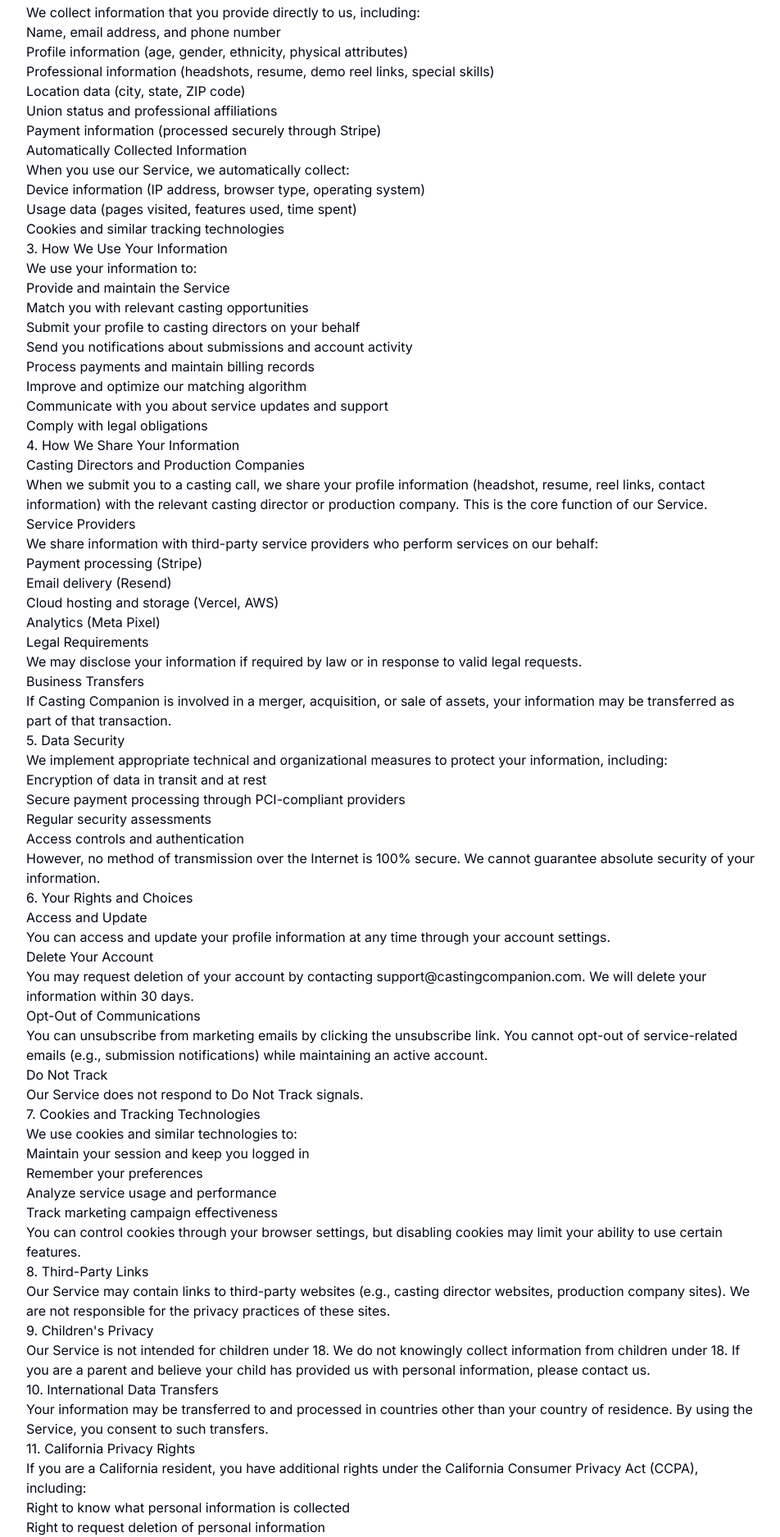
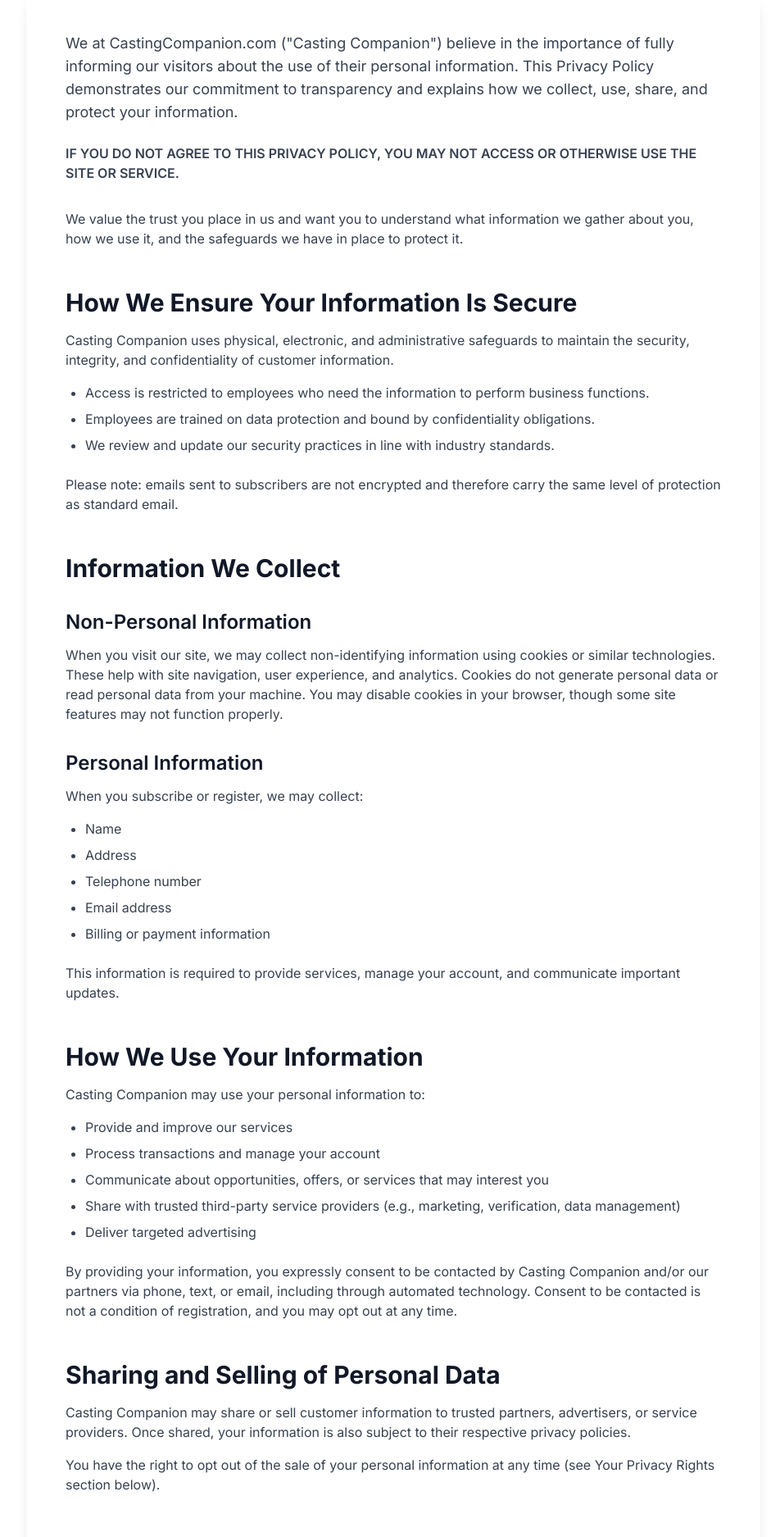
Before and after one commit to mmgolebi/castingcompanion3, a Next.js app: page /privacy in a window 1280 px wide. Shown: the part 405-2280 px from the top of the page at 82% size, without its empty margins (160-1112 px from the left). Built offline with nearby package versions, Linux system fonts and the light colour scheme.

Commit message:
Update privacy policy content with comprehensive GDPR/CCPA compliant policy

```diff
--- a/src/app/privacy/page.tsx
+++ b/src/app/privacy/page.tsx
@@ -23,177 +23,169 @@ export default function PrivacyPage() {
             <Link href="/auth/login">
               <Button variant="ghost" className="text-white hover:bg-white/10">Login</Button>
             </Link>
+            <Link href="/auth/register">
+              <Button className="bg-white text-purple-600 hover:bg-gray-100">Get Started</Button>
+            </Link>
           </div>
         </div>
       </nav>
 
       {/* Hero */}
-      <section className="bg-gradient-to-br from-slate-900 via-purple-900 to-slate-900 text-white py-12">
-        <div className="container mx-auto px-4">
-          <h1 className="text-4xl font-bold">Privacy Policy</h1>
-          <p className="text-gray-300 mt-2">Last updated: January 1, 2025</p>
+      <section className="bg-gradient-to-br from-slate-900 via-purple-900 to-slate-900 text-white py-20">
+        <div className="container mx-auto px-4 text-center">
+          <h1 className="text-5xl font-bold mb-6">Privacy Policy</h1>
+          <p className="text-xl text-gray-300 max-w-3xl mx-auto">
+            Your privacy matters to us
+          </p>
         </div>
       </section>
 
       {/* Content */}
-      <section className="py-12">
+      <section className="py-16">
         <div className="container mx-auto px-4">
-          <div className="max-w-4xl mx-auto prose prose-lg">
-            <h2>1. Introduction</h2>
-            <p>
-              Casting Companion ("we," "our," or "us") is committed to protecting your privacy. This Privacy Policy explains how we collect,
-              use, disclose, and safeguard your information when you use our service.
-            </p>
+          <div className="max-w-4xl mx-auto bg-white rounded-2xl shadow-lg p-8 md:p-12">
+            <div className="prose prose-lg max-w-none">
+              <p className="text-lg text-gray-700 mb-6">
+                We at CastingCompanion.com ("Casting Companion") believe in the importance of fully informing our visitors about the use of their personal information. This Privacy Policy demonstrates our commitment to transparency and explains how we collect, use, share, and protect your information.
+              </p>
 
-            <h2>2. Information We Collect</h2>
+              <p className="text-gray-700 font-semibold mb-8">
+                IF YOU DO NOT AGREE TO THIS PRIVACY POLICY, YOU MAY NOT ACCESS OR OTHERWISE USE THE SITE OR SERVICE.
+              </p>
 
-            <h3>Personal Information</h3>
-            <p>We collect information that you provide directly to us, including:</p>
-            <ul>
-              <li>Name, email address, and phone number</li>
-              <li>Profile information (age, gender, ethnicity, physical attributes)</li>
-              <li>Professional information (headshots, resume, demo reel links, special skills)</li>
-              <li>Location data (city, state, ZIP code)</li>
-              <li>Union status and professional affiliations</li>
-              <li>Payment information (processed securely through Stripe)</li>
-            </ul>
+              <p className="text-gray-700 mb-8">
+                We value the trust you place in us and want you to understand what information we gather about you, how we use it, and the safeguards we have in place to protect it.
+              </p>
 
-            <h3>Automatically Collected Information</h3>
-            <p>When you use our Service, we automatically collect:</p>
-            <ul>
-              <li>Device information (IP address, browser type, operating system)</li>
-              <li>Usage data (pages visited, features used, time spent)</li>
-              <li>Cookies and similar tracking technologies</li>
-            </ul>
+              <h2 className="text-3xl font-bold text-gray-900 mt-12 mb-4">How We Ensure Your Information Is Secure</h2>
+              <p className="text-gray-700 mb-4">
+                Casting Companion uses physical, electronic, and administrative safeguards to maintain the security, integrity, and confidentiality of customer information.
+              </p>
+              <ul className="list-disc pl-6 mb-6 text-gray-700 space-y-2">
+                <li>Access is restricted to employees who need the information to perform business functions.</li>
+                <li>Employees are trained on data protection and bound by confidentiality obligations.</li>
+                <li>We review and update our security practices in line with industry standards.</li>
+              </ul>
+              <p className="text-gray-700 mb-8">
+                Please note: emails sent to subscribers are not encrypted and therefore carry the same level of protection as standard email.
+              </p>
 
-            <h2>3. How We Use Your Information</h2>
-            <p>We use your information to:</p>
-            <ul>
-              <li>Provide and maintain the Service</li>
-              <li>Match you with relevant casting opportunities</li>
-              <li>Submit your profile to casting directors on your behalf</li>
-              <li>Send you notifications about submissions and account activity</li>
-              <li>Process payments and maintain billing records</li>
-              <li>Improve and optimize our matching algorithm</li>
-              <li>Communicate with you about service updates and support</li>
-              <li>Comply with legal obligations</li>
-            </ul>
+              <h2 className="text-3xl font-bold text-gray-900 mt-12 mb-4">Information We Collect</h2>
 
-            <h2>4. How We Share Your Information</h2>
+              <h3 className="text-2xl font-semibold text-gray-900 mt-8 mb-3">Non-Personal Information</h3>
+              <p className="text-gray-700 mb-6">
+                When you visit our site, we may collect non-identifying information using cookies or similar technologies. These help with site navigation, user experience, and analytics. Cookies do not generate personal data or read personal data from your machine. You may disable cookies in your browser, though some site features may not function properly.
+              </p>
 
-            <h3>Casting Directors and Production Companies</h3>
-            <p>
-              When we submit you to a casting call, we share your profile information (headshot, resume, reel links, contact information)
-              with the relevant casting director or production company. This is the core function of our Service.
-            </p>
+              <h3 className="text-2xl font-semibold text-gray-900 mt-8 mb-3">Personal Information</h3>
+              <p className="text-gray-700 mb-4">When you subscribe or register, we may collect:</p>
+              <ul className="list-disc pl-6 mb-6 text-gray-700 space-y-2">
+                <li>Name</li>
+                <li>Address</li>
+                <li>Telephone number</li>
+                <li>Email address</li>
+                <li>Billing or payment information</li>
+              </ul>
+              <p className="text-gray-700 mb-8">
+                This information is required to provide services, manage your account, and communicate important updates.
+              </p>
 
-            <h3>Service Providers</h3>
-            <p>We share information with third-party service providers who perform services on our behalf:</p>
-            <ul>
-              <li>Payment processing (Stripe)</li>
-              <li>Email delivery (Resend)</li>
-              <li>Cloud hosting and storage (Vercel, AWS)</li>
-              <li>Analytics (Meta Pixel)</li>
-            </ul>
+              <h2 className="text-3xl font-bold text-gray-900 mt-12 mb-4">How We Use Your Information</h2>
+              <p className="text-gray-700 mb-4">Casting Companion may use your personal information to:</p>
+              <ul className="list-disc pl-6 mb-6 text-gray-700 space-y-2">
+                <li>Provide and improve our services</li>
+                <li>Process transactions and manage your account</li>
+                <li>Communicate about opportunities, offers, or services that may interest you</li>
+                <li>Share with trusted third-party service providers (e.g., marketing, verification, data management)</li>
+                <li>Deliver targeted advertising</li>
+              </ul>
+              <p className="text-gray-700 mb-8">
+                By providing your information, you expressly consent to be contacted by Casting Companion and/or our partners via phone, text, or email, including through automated technology. Consent to be contacted is not a condition of registration, and you may opt out at any time.
+              </p>
 
-            <h3>Legal Requirements</h3>
-            <p>We may disclose your information if required by law or in response to valid legal requests.</p>
+              <h2 className="text-3xl font-bold text-gray-900 mt-12 mb-4">Sharing and Selling of Personal Data</h2>
+              <p className="text-gray-700 mb-4">
+                Casting Companion may share or sell customer information to trusted partners, advertisers, or service providers. Once shared, your information is also subject to their respective privacy policies.
+              </p>
+              <p className="text-gray-700 mb-8">
+                You have the right to opt out of the sale of your personal information at any time (see Your Privacy Rights section below).
+              </p>
 
-            <h3>Business Transfers</h3>
-            <p>
-              If Casting Companion is involved in a merger, acquisition, or sale of assets, your information may be transferred as part of that transaction.
-            </p>
+              <h2 className="text-3xl font-bold text-gray-900 mt-12 mb-4">Ownership of Submitted Information</h2>
+              <p className="text-gray-700 mb-8">
+                All information submitted to Casting Companion becomes the property of Casting Companion once received. This includes names, email addresses, phone numbers, and mailing addresses.
+              </p>
 
-            <h2>5. Data Security</h2>
-            <p>
-              We implement appropriate technical and organizational measures to protect your information, including:
-            </p>
-            <ul>
-              <li>Encryption of data in transit and at rest</li>
-              <li>Secure payment processing through PCI-compliant providers</li>
-              <li>Regular security assessments</li>
-              <li>Access controls and authentication</li>
-            </ul>
-            <p>
-              However, no method of transmission over the Internet is 100% secure. We cannot guarantee absolute security of your information.
-            </p>
+              <h2 className="text-3xl font-bold text-gray-900 mt-12 mb-4">Children's Privacy</h2>
+              <p className="text-gray-700 mb-8">
+                Our website and services are not intended for children under the age of 13. We do not knowingly collect personal information from children under 13. If we learn that such information has been collected, we will delete it promptly.
+              </p>
 
-            <h2>6. Your Rights and Choices</h2>
+              <h2 className="text-3xl font-bold text-gray-900 mt-12 mb-4">Do Not Call Policy (TCPA Compliance)</h2>
+              <p className="text-gray-700 mb-4">
+                Casting Companion respects your right to privacy. Consumers may request, by phone or email, to be placed on our company-specific Do Not Call list. Requests are honored within 7 business days and remain active for at least 6 years.
+              </p>
+              <p className="text-gray-700 mb-8">
+                Additionally, you may register with the National Do Not Call Registry at <a href="http://www.donotcall.gov" className="text-purple-600 hover:underline" target="_blank" rel="noopener noreferrer">www.donotcall.gov</a> or by calling 888-382-1222.
+              </p>
 
-            <h3>Access and Update</h3>
-            <p>You can access and update your profile information at any time through your account settings.</p>
+              <h2 className="text-3xl font-bold text-gray-900 mt-12 mb-4">Your Privacy Rights (GDPR & CCPA)</h2>
+              <p className="text-gray-700 mb-4">
+                Depending on your location, you may have specific rights under data protection laws, including:
+              </p>
+              <ul className="list-disc pl-6 mb-6 text-gray-700 space-y-2">
+                <li><strong>Right to Access</strong> – You may request details of the personal data we hold about you.</li>
+                <li><strong>Right to Correction</strong> – You may request corrections to inaccurate or incomplete information.</li>
+                <li><strong>Right to Deletion</strong> – You may request deletion of your personal information, subject to legal and contractual restrictions.</li>
+                <li><strong>Right to Opt Out of Sale</strong> – You may opt out of the sale of your personal information to third parties.</li>
+                <li><strong>Right to Data Portability</strong> – You may request a copy of your personal data in a portable format.</li>
+                <li><strong>Right to Withdraw Consent</strong> – Where consent is required for processing, you may withdraw it at any time.</li>
+              </ul>
+              <p className="text-gray-700 mb-8">
+                To exercise these rights, contact us at <a href="mailto:info@castingcompanion.com" className="text-purple-600 hover:underline">info@castingcompanion.com</a> or call us at <a href="tel:+18449894574" className="text-purple-600 hover:underline">(844) 989-4574</a>.
+              </p>
 
-            <h3>Delete Your Account</h3>
-            <p>You may request deletion of your account by contacting support@castingcompanion.com. We will delete your information within 30 days.</p>
+              <h2 className="text-3xl font-bold text-gray-900 mt-12 mb-4">Cookies and Tracking</h2>
+              <p className="text-gray-700 mb-4">
+                Casting Companion may use cookies, tracking pixels, and similar technologies to:
+              </p>
+              <ul className="list-disc pl-6 mb-6 text-gray-700 space-y-2">
+                <li>Measure site performance and usage</li>
+                <li>Deliver personalized experiences</li>
+                <li>Support targeted advertising</li>
+              </ul>
+              <p className="text-gray-700 mb-8">
+                You may disable cookies through your browser settings, though some features may not be available.
+              </p>
 
-            <h3>Opt-Out of Communications</h3>
-            <p>You can unsubscribe from marketing emails by clicking the unsubscribe link. You cannot opt-out of service-related emails
-            (e.g., submission notifications) while maintaining an active account.</p>
+              <h2 className="text-3xl font-bold text-gray-900 mt-12 mb-4">Third-Party Advertising</h2>
+              <p className="text-gray-700 mb-8">
+                We may work with advertising partners that use cookies or similar tools to deliver targeted ads. Casting Companion does not control third-party cookies.
+              </p>
 
-            <h3>Do Not Track</h3>
-            <p>Our Service does not respond to Do Not Track signals.</p>
+              <h2 className="text-3xl font-bold text-gray-900 mt-12 mb-4">Choice/Opt-Out</h2>
+              <p className="text-gray-700 mb-8">
+                Users may opt out of receiving promotional emails, text messages, or marketing communications at any time. Instructions are included in every communication, or you may contact us directly.
+              </p>
 
-            <h2>7. Cookies and Tracking Technologies</h2>
-            <p>We use cookies and similar technologies to:</p>
-            <ul>
-              <li>Maintain your session and keep you logged in</li>
-              <li>Remember your preferences</li>
-              <li>Analyze service usage and performance</li>
-              <li>Track marketing campaign effectiveness</li>
-            </ul>
-            <p>You can control cookies through your browser settings, but disabling cookies may limit your ability to use certain features.</p>
+              <h2 className="text-3xl font-bold text-gray-900 mt-12 mb-4">Contact Information</h2>
+              <p className="text-gray-700 mb-4">
+                For questions, requests, or to exercise your privacy rights, please contact us:
+              </p>
+              <ul className="list-disc pl-6 mb-8 text-gray-700 space-y-2">
+                <li>Email: <a href="mailto:info@castingcompanion.com" className="text-purple-600 hover:underline">info@castingcompanion.com</a></li>
+                <li>Phone: <a href="tel:+18449894574" className="text-purple-600 hover:underline">(844) 989-4574</a></li>
+              </ul>
 
-            <h2>8. Third-Party Links</h2>
-            <p>
-              Our Service may contain links to third-party websites (e.g., casting director websites, production company sites).
-              We are not responsible for the privacy practices of these sites.
-            </p>
-
-            <h2>9. Children's Privacy</h2>
-            <p>
-              Our Service is not intended for children under 18. We do not knowingly collect information from children under 18.
-              If you are a parent and believe your child has provided us with personal information, please contact us.
-            </p>
-
-            <h2>10. International Data Transfers</h2>
-            <p>
-              Your information may be transferred to and processed in countries other than your country of residence.
-              By using the Service, you consent to such transfers.
-            </p>
-
-            <h2>11. California Privacy Rights</h2>
-            <p>
-              If you are a California resident, you have additional rights under the California Consumer Privacy Act (CCPA), including:
-            </p>
-            <ul>
-              <li>Right to know what personal information is collected</li>
-              <li>Right to request deletion of personal information</li>
-              <li>Right to opt-out of the sale of personal information (we do not sell your information)</li>
-              <li>Right to non-discrimination for exercising your rights</li>
-            </ul>
-
-            <h2>12. Changes to This Privacy Policy</h2>
-            <p>
-              We may update this Privacy Policy from time to time. We will notify you of material changes by email or through the Service.
-              Your continued use of the Service after changes constitute acceptance of the updated policy.
-            </p>
-
-            <h2>13. Contact Us</h2>
-            <p>
-              If you have questions about this Privacy Policy or our privacy practices, please contact us at:<br />
-              Email: support@castingcompanion.com
-            </p>
-
-            <div className="border-t border-gray-200 mt-8 pt-8">
-              <p className="text-sm text-gray-500">
-                By using Casting Companion, you acknowledge that you have read and understood this Privacy Policy.
+              <h2 className="text-3xl font-bold text-gray-900 mt-12 mb-4">Updates to This Policy</h2>
+              <p className="text-gray-700 mb-8">
+                Casting Companion may update this Privacy Policy periodically to reflect changes in technology, law, or business practices. Updates will be posted here, and we encourage you to review this policy regularly.
               </p>
             </div>
           </div>
         </div>
       </section>
 
-      {/* Footer */}
       <Footer />
     </div>
   );
```
